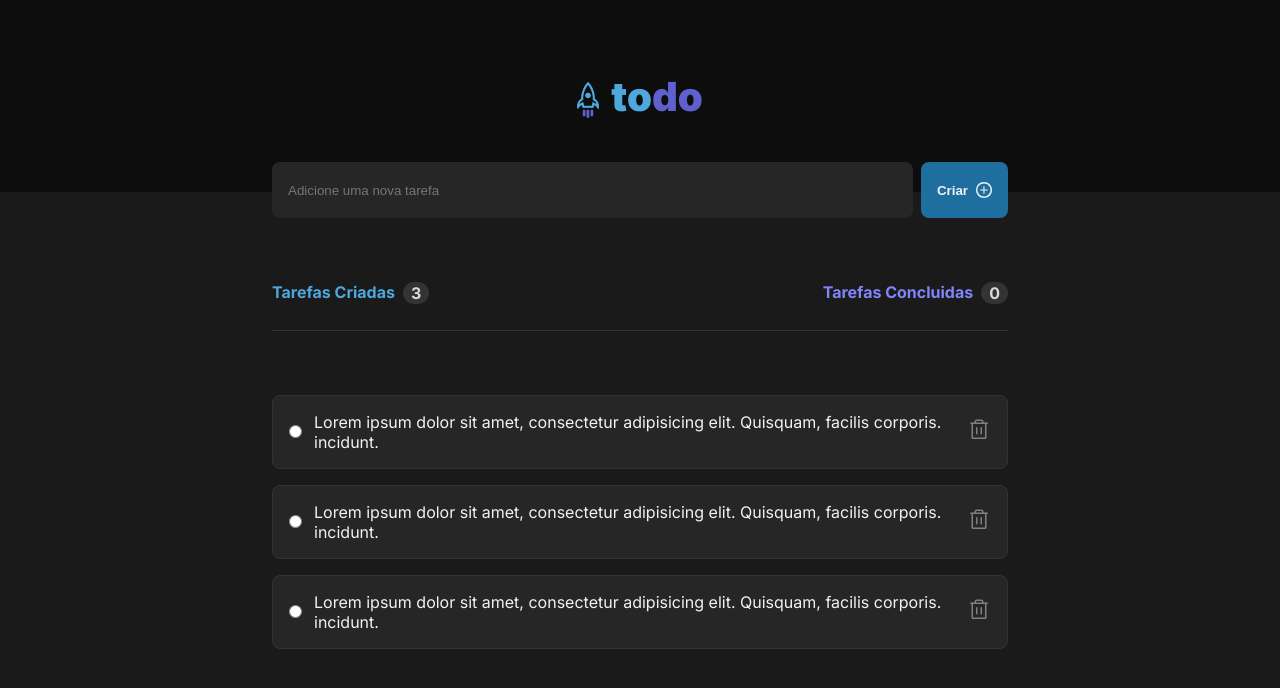
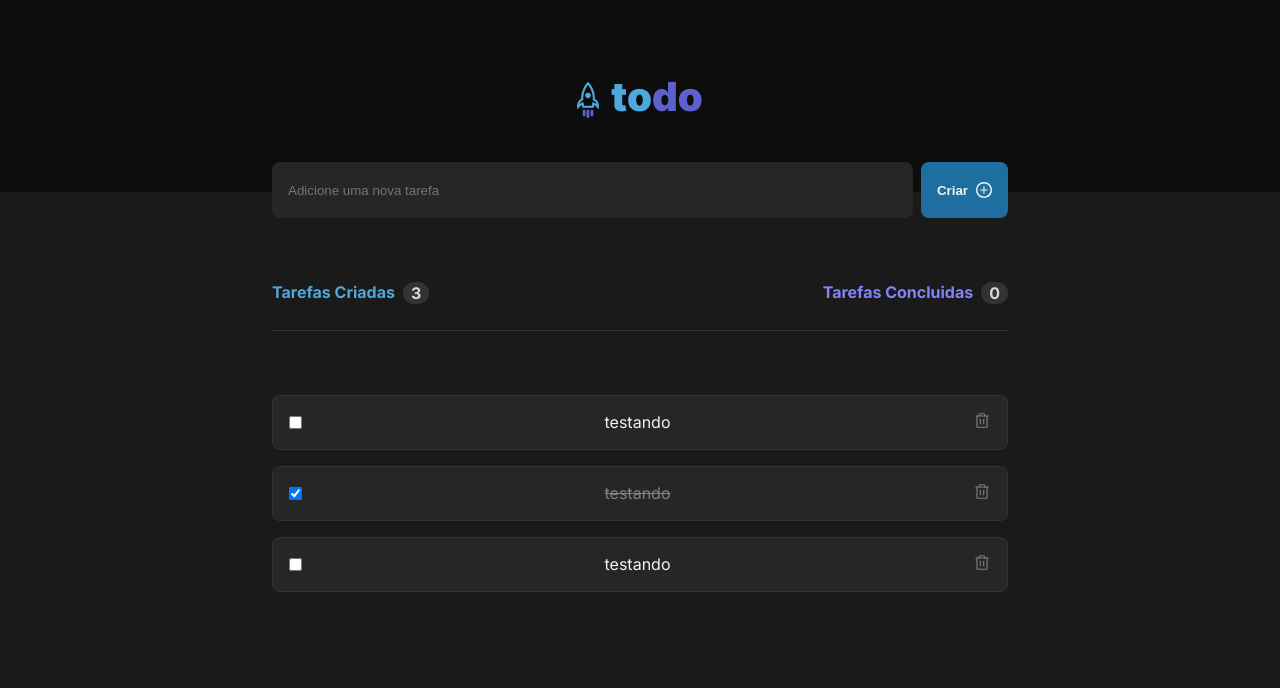
Before and after one commit to mateuscesarglima/react-ignite-todo-list, a React (Vite) app: page / in a window 1280 px wide. Shown: the top 688 px of the page. Built offline with nearby package versions, Linux system fonts and the light colour scheme.

Commit message:
feat(IGNITE-6): add checkbox component

```diff
--- a/src/components/ui/molecule/ListItem/ListItem.tsx
+++ b/src/components/ui/molecule/ListItem/ListItem.tsx
@@ -1,16 +1,19 @@
+import { ITask } from "@interfaces/index";
 import { Trash } from "phosphor-react";
-import React from "react";
+import React, { useState } from "react";
 import * as C from "./styles";
-const ListItem = () => {
+const ListItem = ({ id, content, isConcluded }: ITask) => {
+  const [isChecked, setIsChecked] = useState(isConcluded);
   return (
     <C.ListItemContainer>
-      <C.RadioButton type="radio" />
-      <p style={{ textAlign: "start" }}>
-        Lorem ipsum dolor sit amet, consectetur adipisicing elit. Quisquam,
-        facilis corporis. incidunt.
-      </p>
+      <C.CheckBox
+        type="checkbox"
+        checked={isChecked}
+        onChange={() => setIsChecked(!isChecked)}
+      />
+      <C.Content isChecked={isChecked}>{content}</C.Content>
       <button>
-        <Trash size={24} />
+        <Trash size={18} />
       </button>
     </C.ListItemContainer>
   );
--- a/src/components/ui/molecule/ListItem/styles.ts
+++ b/src/components/ui/molecule/ListItem/styles.ts
@@ -3,15 +3,10 @@ import styled from "styled-components";
 export const ListItemContainer = styled.div`
   background: var(--gray-500);
   display: flex;
-  gap: 12px;
-  align-items: center;
   border-radius: 8px;
+  justify-content: space-between;
   border: 1px solid var(--gray-400);
   padding: 16px;
-
-  p {
-    color: var(--gray-100);
-  }
 
   button {
     background: none;
@@ -24,6 +19,12 @@ export const ListItemContainer = styled.div`
   }
 `;
 
-export const RadioButton = styled.input``;
+export const Content = styled.p<{ isChecked: boolean }>`
+  color: ${({ isChecked }) =>
+    isChecked ? "var(--gray-300)" : "var(--gray-100)"};
+  text-decoration: ${({ isChecked }) => (isChecked ? "line-through" : "none")};
+`;
+
+export const CheckBox = styled.input``;
 
 export const RadioButtonLabel = styled.label``;
--- a/src/components/ui/molecule/TasksList/TasksList.tsx
+++ b/src/components/ui/molecule/TasksList/TasksList.tsx
@@ -5,7 +5,6 @@ import { ITaskList } from "@interfaces/index";
 import ListItem from "../ListItem/ListItem";
 
 const TasksList = ({ tasks }: ITaskList) => {
-  console.log(tasks);
   return (
     <C.TasksListContainer>
       <C.TasksListHeader>
@@ -30,7 +29,13 @@ const TasksList = ({ tasks }: ITaskList) => {
         ) : (
           <C.ListItemBox>
             {tasks.map((task) => (
-              <ListItem />
+              <div key={task.id}>
+                <ListItem
+                  id={task.id}
+                  content={task.content}
+                  isConcluded={task.isConcluded}
+                />
+              </div>
             ))}
           </C.ListItemBox>
         )}
--- a/src/components/ui/molecule/TasksList/styles.ts
+++ b/src/components/ui/molecule/TasksList/styles.ts
@@ -58,4 +58,6 @@ export const ListItemBox = styled.div`
   display: flex;
   flex-direction: column;
   gap: 1rem;
+
+  width: 100%;
 `;
--- a/src/constants/index.ts
+++ b/src/constants/index.ts
@@ -2,6 +2,6 @@ import { ITask } from "@interfaces/index";
 
 export const Task: ITask[] = [
   { id: crypto.randomUUID(), content: "testando", isConcluded: false },
-  { id: crypto.randomUUID(), content: "testando", isConcluded: false },
+  { id: crypto.randomUUID(), content: "testando", isConcluded: true },
   { id: crypto.randomUUID(), content: "testando", isConcluded: false },
 ];
--- a/src/containers/Page/Page.tsx
+++ b/src/containers/Page/Page.tsx
@@ -5,6 +5,7 @@ import { useState } from "react";
 
 const Page = () => {
   const [tasks, setTasks] = useState(Task);
+
   return (
     <div>
       <Header />
```
